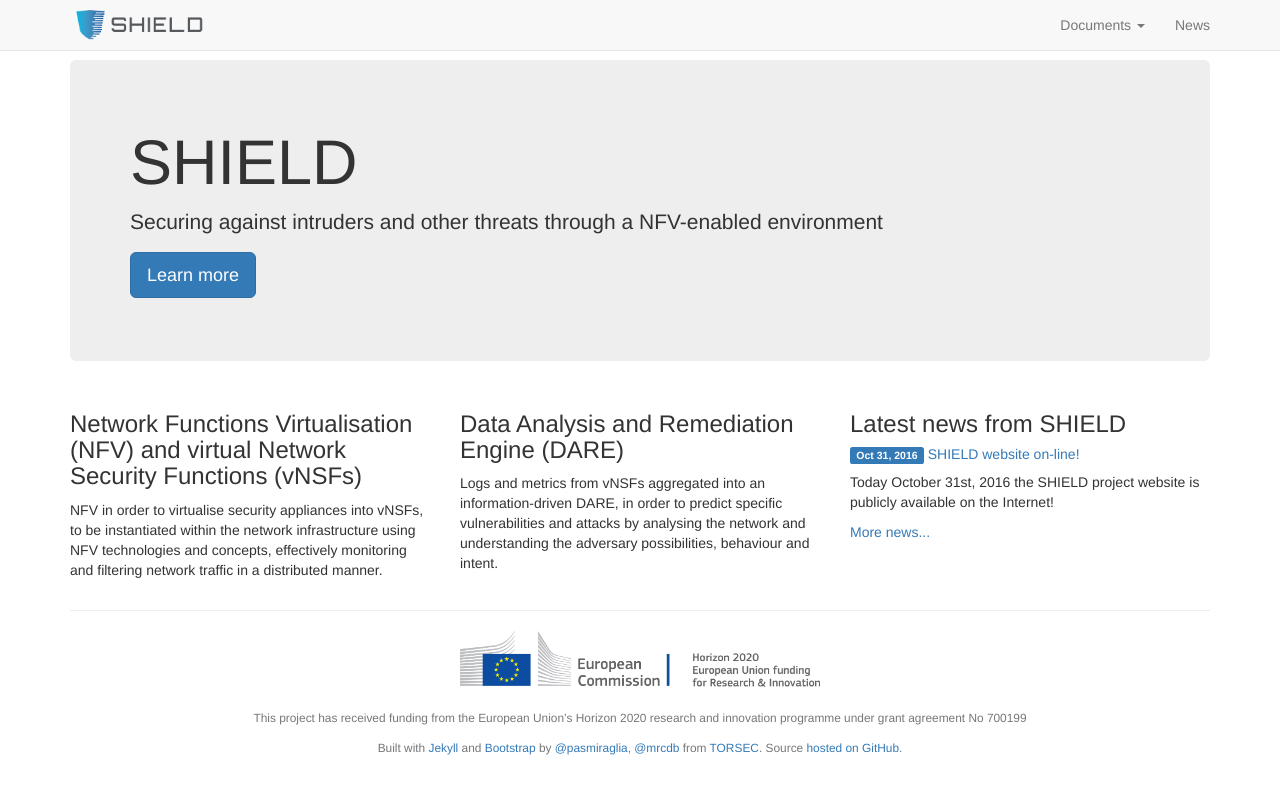
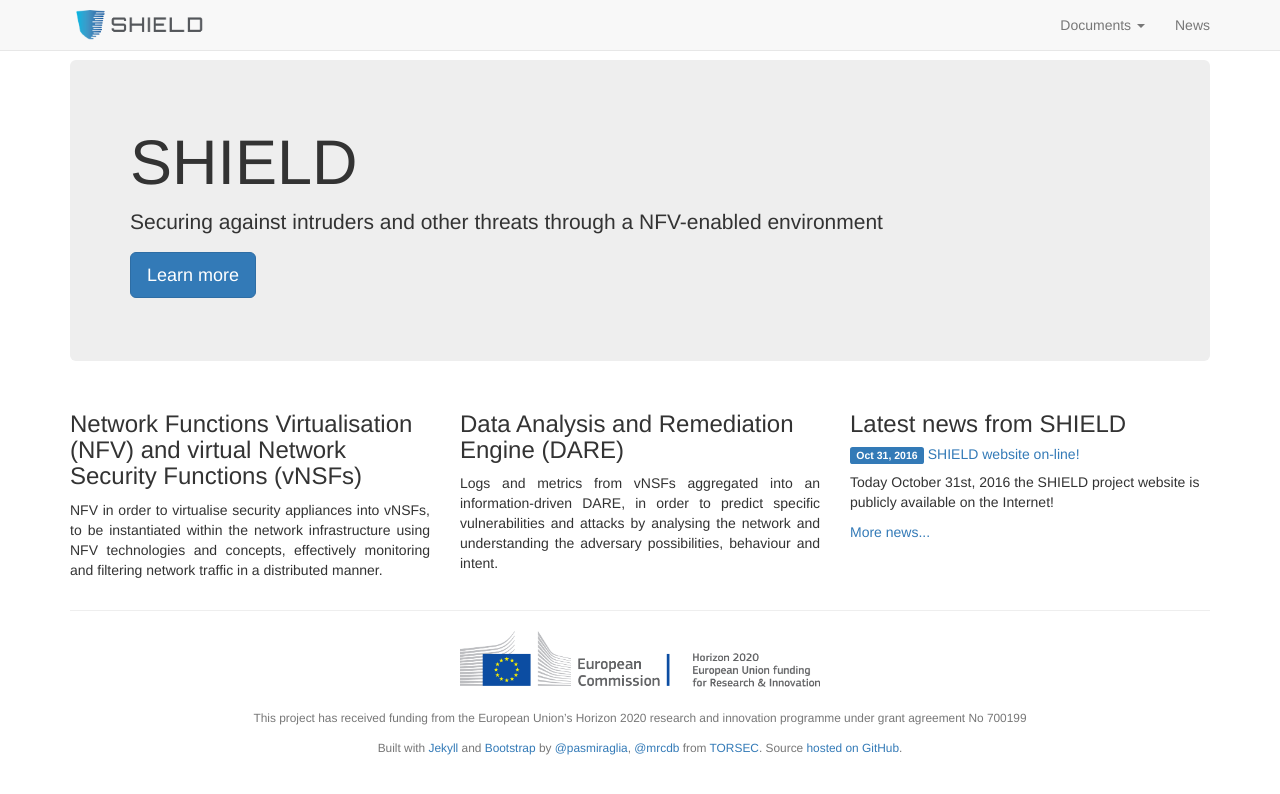
Before and after one commit to torsec/shield-h2020, a Jekyll site: the page built from index.html, in a window 1280 px wide. Shown: the top 794 px of the page. Built offline with Jekyll 4.4.1, drawn with Linux system fonts in a browser that asks for light colours.

Commit message:
Updated index page

```diff
--- a/index.html
+++ b/index.html
@@ -19,7 +19,7 @@ layout: default
   <div class="col-sm-4 col-xs-12">
     <h3>Network Functions Virtualisation (NFV) and virtual Network Security
     Functions (vNSFs)</h3>
-    <p>NFV in order to virtualise security appliances into vNSFs, to be
+    <p class="text-justify">NFV in order to virtualise security appliances into vNSFs, to be
     instantiated within the network infrastructure using NFV technologies and
     concepts, effectively monitoring and filtering network traffic in a
     distributed manner.</p>
@@ -27,7 +27,7 @@ layout: default
 
   <div class="col-sm-4 col-xs-12">
     <h3>Data Analysis and Remediation Engine (DARE)</h3>
-    <p>Logs and metrics from vNSFs aggregated into an information-driven
+    <p class="text-justify">Logs and metrics from vNSFs aggregated into an information-driven
     DARE, in order to predict specific vulnerabilities and attacks by
     analysing the network and understanding the adversary possibilities,
     behaviour and intent.</p>
```
